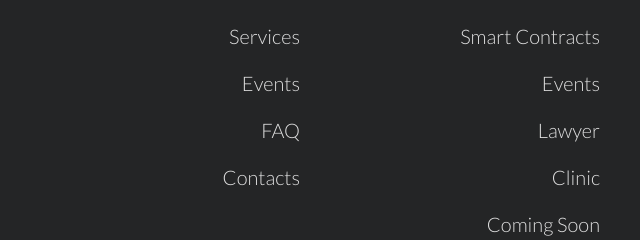
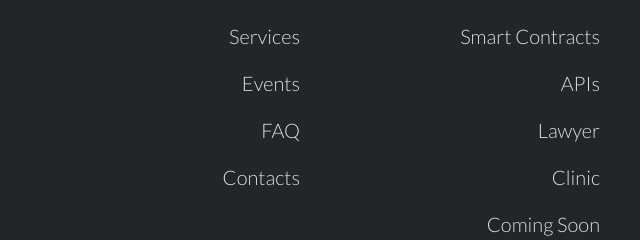
Before and after one commit to TesrabNetwork/tesrabnetwork-website, a plain HTML site: page index.html in a window 1280 px wide. Both pictures are taken after a click on the link 1225 px from the left and 40 px from the top of the page. Shown: the part 199-439 px from the top of the page, 640-1280 px from the left. Drawn offline with nearby package versions, Linux system fonts and the light colour scheme; some packages are replaced by stand-ins of ours.

Commit message:
modify index html file

```diff
--- a/index.html
+++ b/index.html
@@ -77,7 +77,7 @@
                             <li class="s-header__nav-menu-item"><a class="s-header__nav-menu-link s-header__nav-menu-link-divider -is-active" href="index.html">Technology</a></li>
                             <li class="s-header__nav-menu-item"><a class="s-header__nav-menu-link s-header__nav-menu-link-divider" href="index_app_landing.html">DPOS</a></li>
                             <li class="s-header__nav-menu-item"><a class="s-header__nav-menu-link s-header__nav-menu-link-divider" href="index_portfolio.html">Smart Contracts</a></li>
-                            <li class="s-header__nav-menu-item"><a class="s-header__nav-menu-link s-header__nav-menu-link-divider" href="index_events.html">Events</a></li>
+                            <li class="s-header__nav-menu-item"><a class="s-header__nav-menu-link s-header__nav-menu-link-divider" href="index_events.html">APIs</a></li>
                             <li class="s-header__nav-menu-item"><a class="s-header__nav-menu-link s-header__nav-menu-link-divider" href="index_lawyer.html">Lawyer</a></li>
                             <li class="s-header__nav-menu-item"><a class="s-header__nav-menu-link s-header__nav-menu-link-divider" href="index_clinic.html">Clinic</a></li>
                             <li class="s-header__nav-menu-item"><a class="s-header__nav-menu-link s-header__nav-menu-link-divider" href="index_coming_soon.html">Coming Soon</a></li>
```
